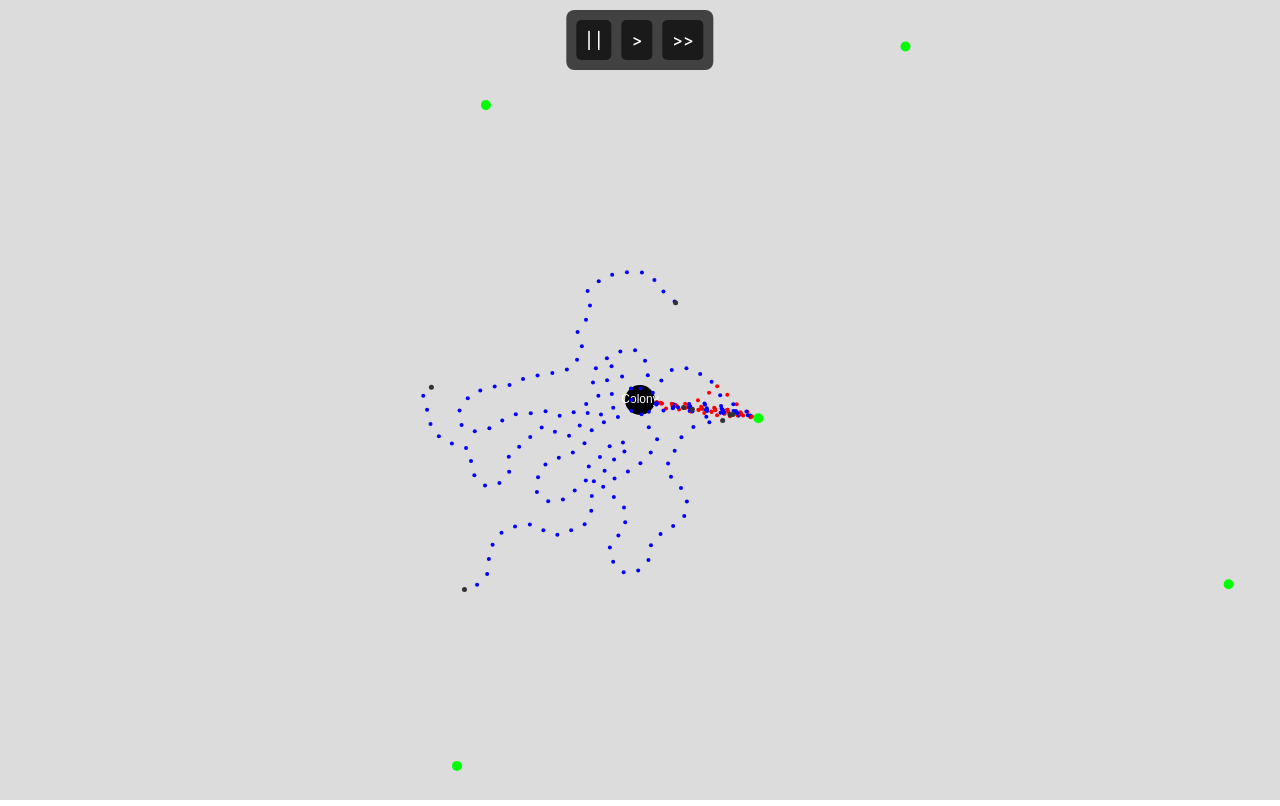
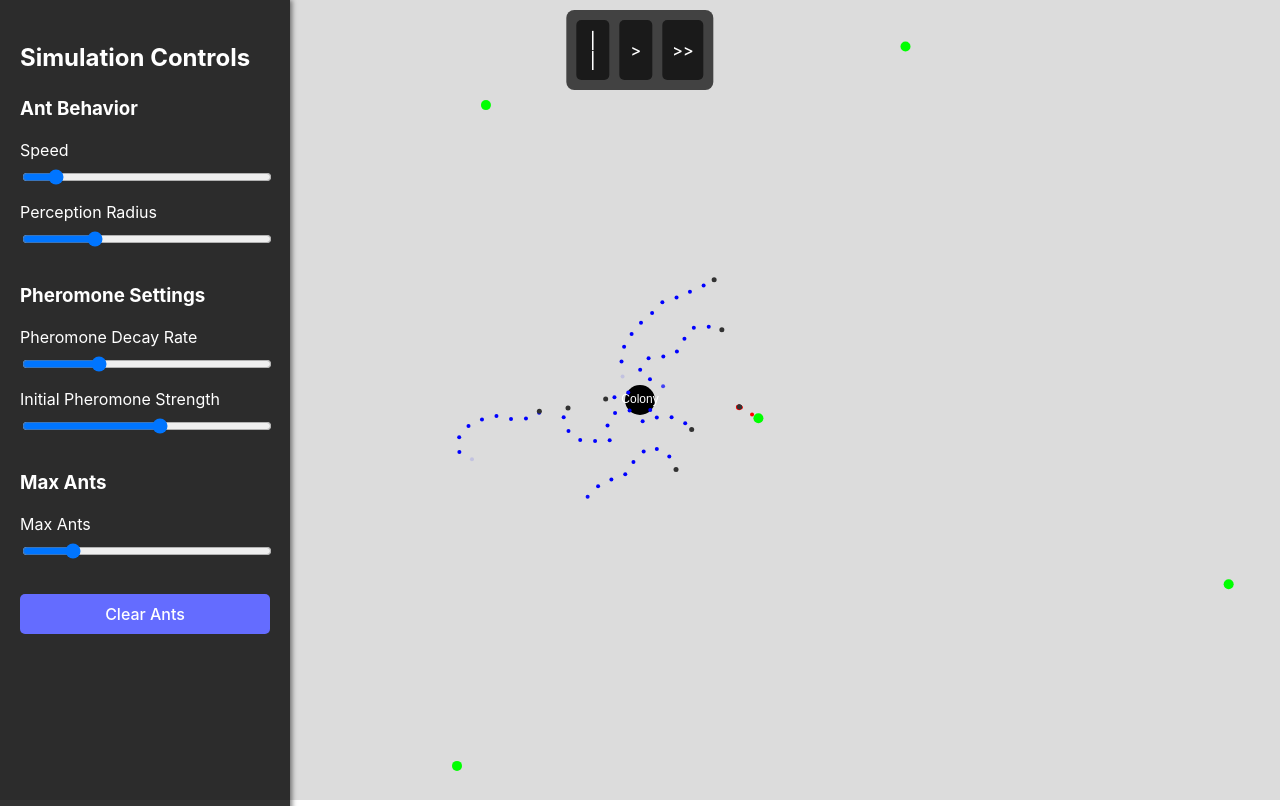
Before and after one commit to sarfios20/ant-simulation, a website built with Vite: page index.html in a window 1280 px wide. Built offline with nearby package versions, Linux system fonts and the light colour scheme.

Commit message:
now ants spawn with the parameters of the input

```diff
--- a/index.html
+++ b/index.html
@@ -14,6 +14,41 @@
         <button id="fast-forward-btn">>></button>
     </div>
 
+    <!-- Left Sidebar -->
+    <div id="sidebar">
+        <h2>Simulation Controls</h2>
+
+        <!-- Ant Behavior Controls -->
+        <div class="control-section">
+            <h3>Ant Behavior</h3>
+            <label for="speed-slider">Speed</label>
+            <input type="range" id="speed-slider" min="0.5" max="5" value="1" step="0.1">
+            <label for="perception-radius-slider">Perception Radius</label>
+            <input type="range" id="perception-radius-slider" min="10" max="100" value="35" step="1">
+        </div>
+
+        <!-- Pheromone Controls -->
+        <div class="control-section">
+            <h3>Pheromone Settings</h3>
+            <label for="pheromone-decay-slider">Pheromone Decay Rate</label>
+            <input type="range" id="pheromone-decay-slider" min="1" max="100" value="30" step="1">
+            <label for="pheromone-strength-slider">Initial Pheromone Strength</label>
+            <input type="range" id="pheromone-strength-slider" min="500" max="5000" value="3000" step="100">
+        </div>
+
+        <!-- Max Ants Control -->
+        <div class="control-section">
+            <h3>Max Ants</h3>
+            <label for="max-ants-slider">Max Ants</label>
+            <input type="range" id="max-ants-slider" min="10" max="500" value="100" step="10">
+        </div>
+
+        <!-- Clear Ants Button -->
+        <div class="control-section">
+            <button id="clear-ants-btn">Clear Ants</button>
+        </div>
+    </div>
+
     <!-- Main simulation area -->
     <div id="simulation-container"></div>
 
--- a/main.js
+++ b/main.js
@@ -4,9 +4,17 @@ import Food from './classes/Food.js';
 import Pheromone from './classes/Pheromone.js';
 import { setupUIControls } from './classes/uiControls.js'; // Import UI controls
 
-// Global variables for simulation speed and pause state
+// Global variables for simulation state
 window.simulationSpeed = 1;
 window.simulationPaused = false;
+let maxAnts = 100;
+let currentAnts = 0;
+
+// Default behavior settings
+let antSpeed = 1.5;
+let perceptionRadius = 35;
+let pheromoneDecayRate = 30;
+let initialPheromoneStrength = 3000;
 
 const sketch = (p) => {
   let colony;
@@ -24,6 +32,7 @@ const sketch = (p) => {
 
     // Setup the UI controls for pause, play, and speed
     setupUIControls();
+    setupSidebarControls();
   };
 
   p.draw = () => {
@@ -40,15 +49,19 @@ const sketch = (p) => {
     drawColony(); // Draw the colony
 
     // Spawn new ants at regular intervals
-    if (p.millis() - lastSpawnTime > antSpawnInterval) {
+    if (p.millis() - lastSpawnTime > antSpawnInterval && currentAnts < maxAnts) {
       let ant = new Ant(p, colony, ants, pheromones, foodItems, colony);
+      ant.speed = antSpeed; // Set ant speed based on user input
+      ant.perceptionRadius = perceptionRadius; // Set perception radius
       ants.push(ant);
+      currentAnts++;
       lastSpawnTime = p.millis();
     }
 
     // Update and display pheromones
     for (let i = pheromones.length - 1; i >= 0; i--) {
       let pheromone = pheromones[i];
+      pheromone.decayRate = pheromoneDecayRate; // Set decay rate from slider
       pheromone.update();
       pheromone.display();
 
@@ -99,6 +112,34 @@ const sketch = (p) => {
     p.resizeCanvas(p.windowWidth, p.windowHeight);
     colony.set(p.width / 2, p.height / 2); // Adjust colony to the center on resize
   };
+
+  // Setup event listeners for the sidebar controls
+  function setupSidebarControls() {
+    document.getElementById('speed-slider').addEventListener('input', (e) => {
+      antSpeed = parseFloat(e.target.value);
+    });
+
+    document.getElementById('perception-radius-slider').addEventListener('input', (e) => {
+      perceptionRadius = parseFloat(e.target.value);
+    });
+
+    document.getElementById('pheromone-decay-slider').addEventListener('input', (e) => {
+      pheromoneDecayRate = parseFloat(e.target.value);
+    });
+
+    document.getElementById('pheromone-strength-slider').addEventListener('input', (e) => {
+      initialPheromoneStrength = parseFloat(e.target.value);
+    });
+
+    document.getElementById('max-ants-slider').addEventListener('input', (e) => {
+      maxAnts = parseInt(e.target.value);
+    });
+
+    document.getElementById('clear-ants-btn').addEventListener('click', () => {
+      ants.length = 0;
+      currentAnts = 0; // Reset the current number of ants
+    });
+  }
 };
 
 // Initialize the p5.js sketch
--- a/style.css
+++ b/style.css
@@ -123,3 +123,51 @@ button:focus-visible {
 #toolbar button:hover {
   background-color: #535bf2;
 }
+
+/* Left Sidebar Styles */
+#sidebar {
+  position: fixed;
+  top: 0;
+  left: 0;
+  width: 250px;
+  height: 100%;
+  background-color: rgba(0, 0, 0, 0.8);
+  color: white;
+  padding: 20px;
+  box-shadow: 2px 0 5px rgba(0, 0, 0, 0.5);
+  z-index: 100;
+  overflow-y: auto;
+}
+
+#sidebar h2, #sidebar h3 {
+  color: #fff;
+  margin-bottom: 15px;
+}
+
+.control-section {
+  margin-bottom: 20px;
+}
+
+label {
+  display: block;
+  margin-bottom: 5px;
+}
+
+input[type="range"] {
+  width: 100%;
+  margin-bottom: 15px;
+}
+
+button {
+  width: 100%;
+  padding: 10px;
+  border-radius: 5px;
+  background-color: #646cff;
+  color: white;
+  border: none;
+  cursor: pointer;
+}
+
+button:hover {
+  background-color: #535bf2;
+}
```
